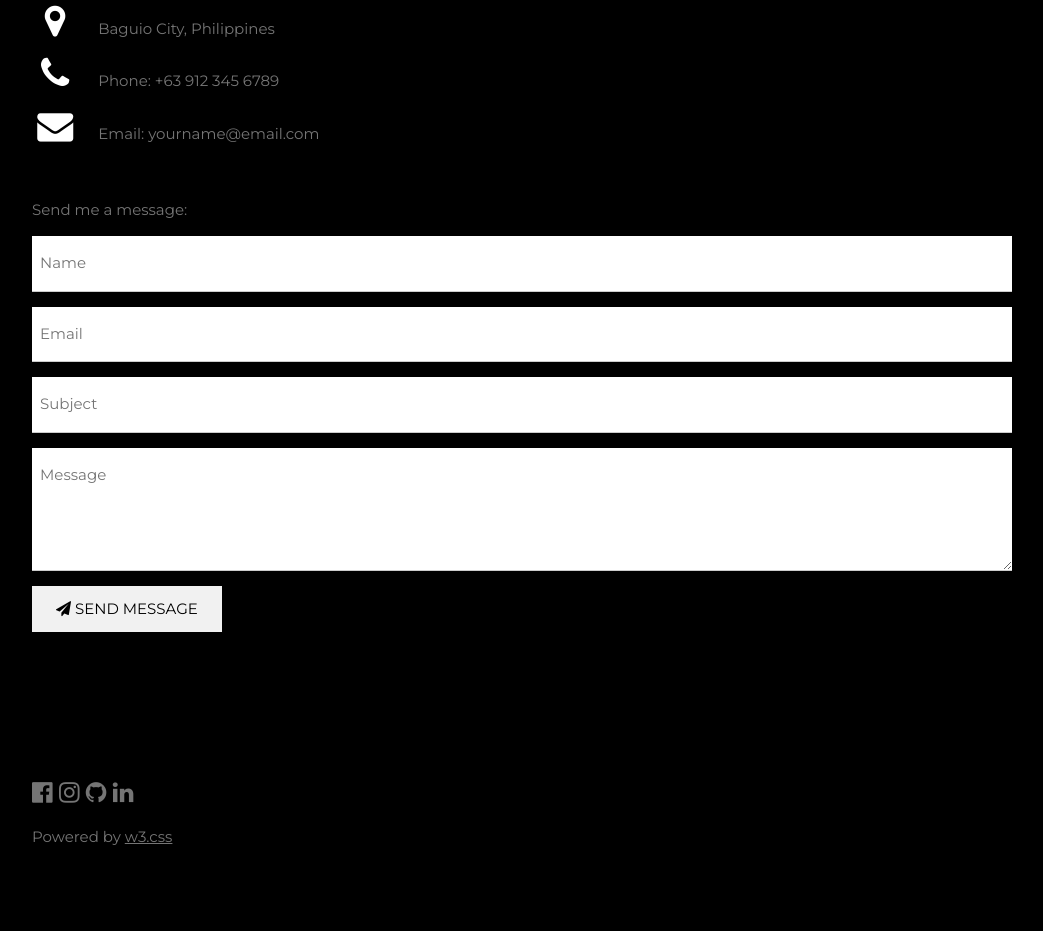
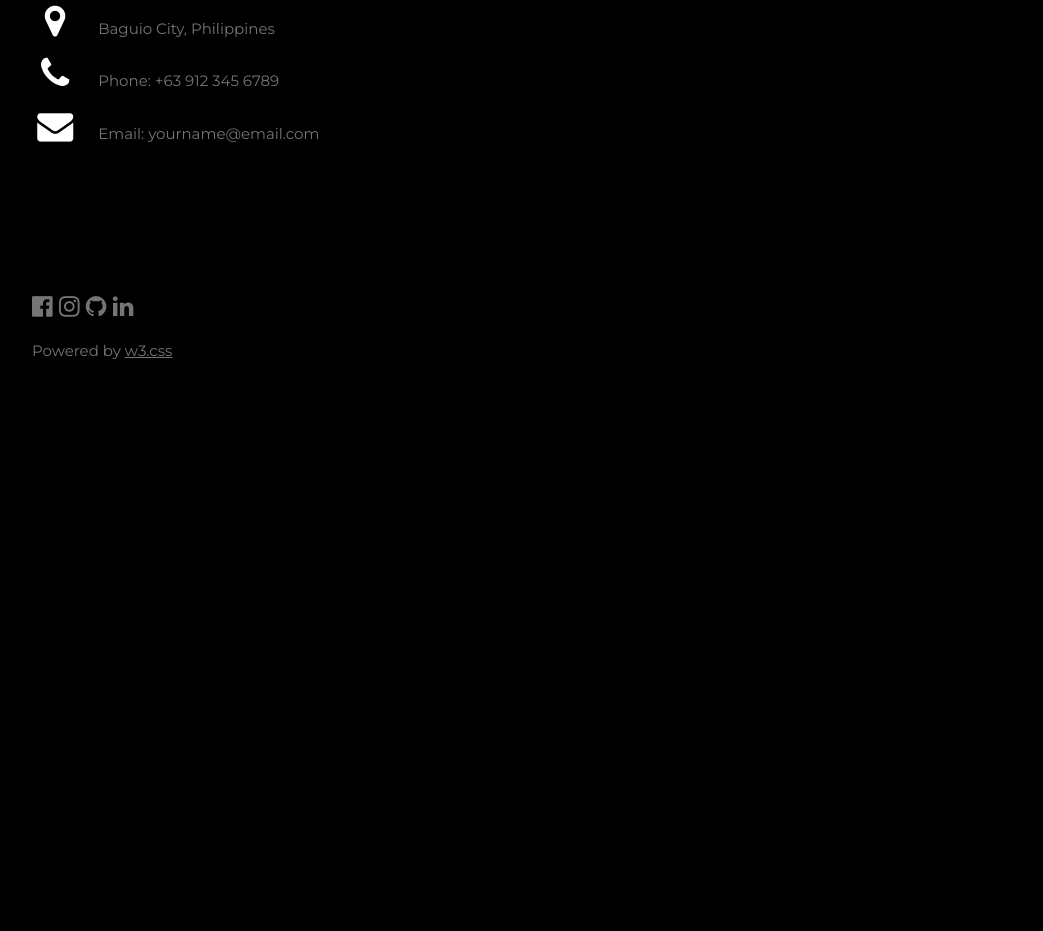
Before and after one commit to adiaz2-pixel/adiaz2itc, a plain HTML site: page index.html in a window 1280 px wide. Shown: the part 837-1768 px from the top of the page, without its empty margins (178-1221 px from the left). After the commit the page ends 1291 px from the top, so only its background shows below. Drawn offline with nearby package versions, Linux system fonts and the light colour scheme.

Commit message:
index.html

```diff
--- a/index.html
+++ b/index.html
@@ -79,21 +79,7 @@ body,h1,h2,h3,h4,h5,h6 {font-family: "Montserrat", sans-serif}
       <p><i class="fa fa-map-marker fa-fw w3-text-white w3-xxlarge w3-margin-right"></i> Baguio City, Philippines</p>
       <p><i class="fa fa-phone fa-fw w3-text-white w3-xxlarge w3-margin-right"></i> Phone: +63 912 345 6789</p>
       <p><i class="fa fa-envelope fa-fw w3-text-white w3-xxlarge w3-margin-right"></i> Email: yourname@email.com</p>
-    </div><br>
-
-    <p>Send me a message:</p>
-
-    <form action="/action_page.php" target="_blank">
-      <p><input class="w3-input w3-padding-16" type="text" placeholder="Name" required name="Name"></p>
-      <p><input class="w3-input w3-padding-16" type="email" placeholder="Email" required name="Email"></p>
-      <p><input class="w3-input w3-padding-16" type="text" placeholder="Subject" required name="Subject"></p>
-      <p><textarea class="w3-input w3-padding-16" placeholder="Message" required name="Message" rows="4"></textarea></p>
-      <p>
-        <button class="w3-button w3-light-grey w3-padding-large" type="submit">
-          <i class="fa fa-paper-plane"></i> SEND MESSAGE
-        </button>
-      </p>
-    </form>
+    </div>
   </div>
 
   <!-- Footer -->
```
